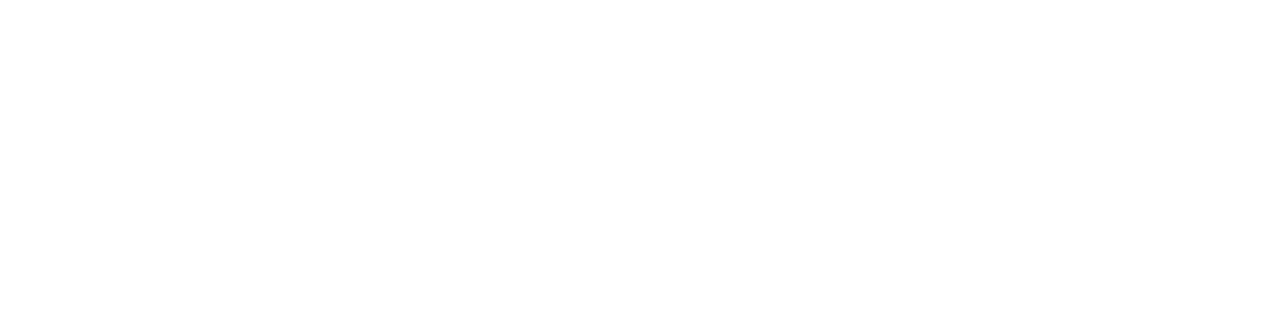
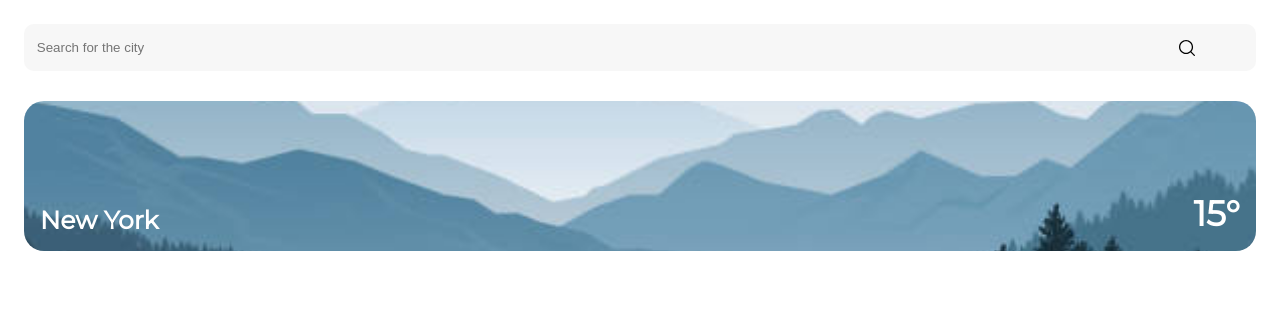
Before and after one commit to abuiko/weather, a plain HTML site: page index.html in a window 1280 px wide. Drawn offline with Linux system fonts and the light colour scheme.

Commit message:
style input / city card

```diff
--- a/index.html
+++ b/index.html
@@ -14,6 +14,19 @@
 </head>
 
 <body>
+    <section>
+        <div class="menu">
+            <form>
+                <input id="search" type="text"  class="menu__input" placeholder="Search for the city">
+            </form>
+            <div class="menu__cards">
+                <div class="card">
+                    <h3 class="city">New York</h3>
+                    <h2 class="temp">15&#176</h2>
+                </div>
+            </div>
+        </div>
+    </section>
     <script src="app.js"></script>
 </body>
 
--- a/scss/_global.scss
+++ b/scss/_global.scss
@@ -13,7 +13,11 @@ body {
     padding: 0;
     margin: 0;
     font-family: "Montserrat", sans-serif;
+    width: 100%;
+    height: 100%;
+
 }
+
 
 
 
--- a/scss/_menu.scss
+++ b/scss/_menu.scss
@@ -0,0 +1,47 @@
+.menu {
+    padding: 1.5rem;
+
+    form {
+        margin-bottom: 1.875rem;
+    }
+
+    &__input {
+        width: 100%;
+        padding: 1rem 0.8rem;
+        border: none;
+        border-radius: 10px;
+        background: rgb(247, 247, 247) url("/icons/loupe.svg") no-repeat 95%;
+        background-size: 16px;
+    }
+
+    &__cards {
+        .card {
+            height: 150px;
+            background-image: url("/img/vector1.jpg");
+            background-position: center;
+            background-size: cover;
+            background-repeat: no-repeat;
+            border-radius: 20px;
+            display: flex;
+            justify-content: space-between;
+            align-items: flex-end;
+            padding: 0rem 1rem;
+            margin-bottom: 2rem;
+
+            .temp,
+            .city {
+                color: #fff;
+                margin: 0rem 0rem 1rem;
+            }
+
+            .city {
+                font-size: 25px;
+            }
+
+            .temp {
+                font-size: 35px;
+
+            }
+        }
+    }
+}
```
Also changed, not shown: css/styles.css, 1 other file.
